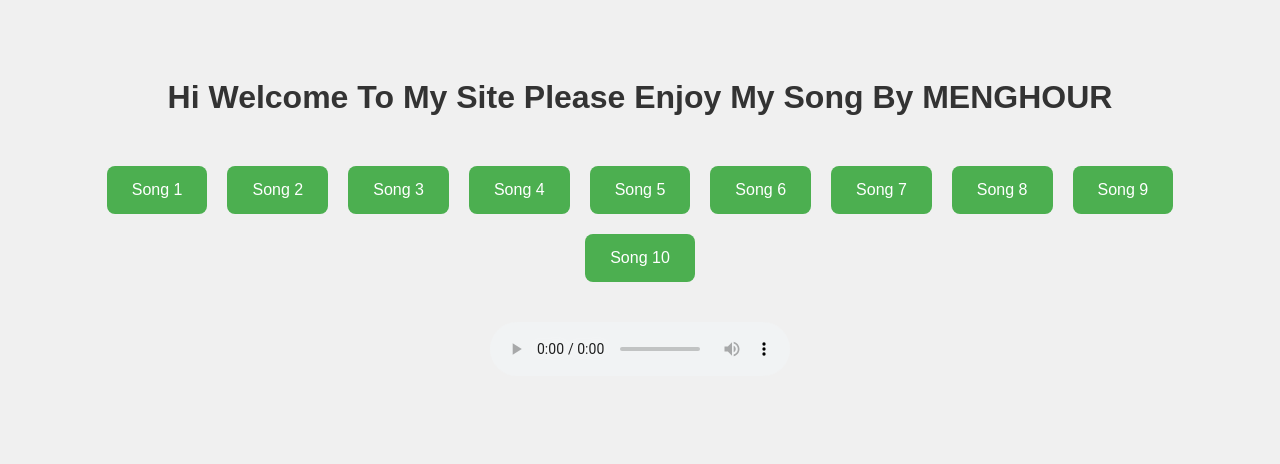
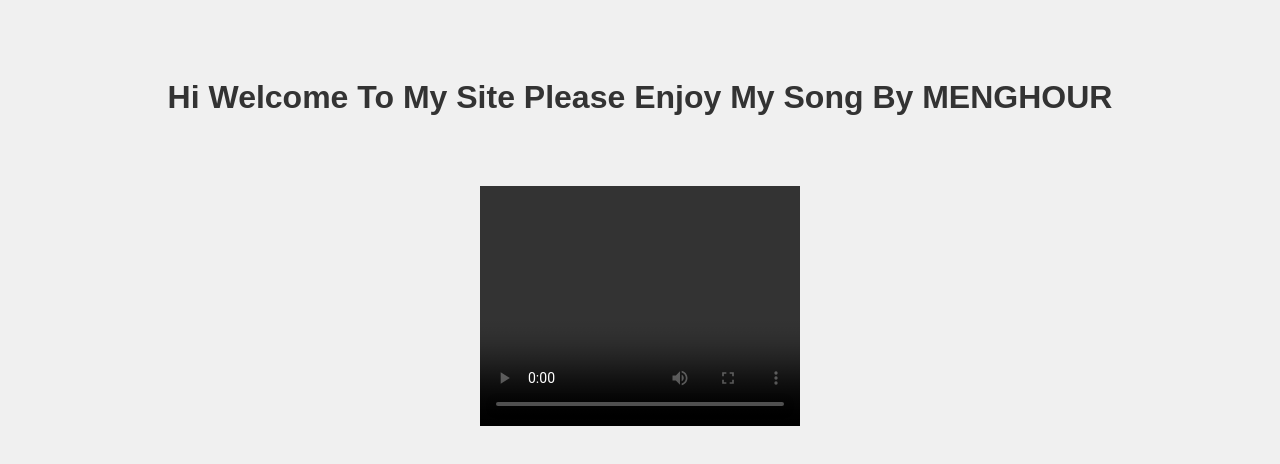
Before and after one commit to MenghourTheKing/SONGS, a plain HTML site: page index.html in a window 1280 px wide. Drawn offline with Linux system fonts and the light colour scheme.

Commit message:
index.html

```diff
--- a/index.html
+++ b/index.html
@@ -29,6 +29,11 @@
     button:hover {
       background-color: #45a049;
     }
+    video {
+      margin-top: 30px;
+      width: 320px;
+      height: 240px;
+    }
   </style>
 </head>
 <body>
@@ -36,27 +41,22 @@
   <h1>Hi Welcome To My Site Please Enjoy My Song By MENGHOUR</h1>
 
   <!-- Buttons for songs -->
-  <div id="buttons">
-    <!-- Buttons will be generated here -->
-  </div>
+  <div id="buttons"></div>
 
-  <!-- Audio player (hidden) -->
-  <audio id="audioPlayer" controls style="margin-top: 30px; width: 300px;"></audio>
+  <!-- Video player -->
+  <video id="videoPlayer" controls></video>
 
   <script>
-    const audioPlayer = document.getElementById('audioPlayer');
+    const videoPlayer = document.getElementById('videoPlayer');
     const buttonsDiv = document.getElementById('buttons');
 
     for (let i = 1; i <= 10; i++) {
       const btn = document.createElement('button');
       btn.textContent = 'Song ' + i;
       btn.onclick = () => {
-        audioPlayer.src = `song${i}.mp3`;
-        audioPlayer.play();
+        videoPlayer.src = `song${i}.mp4`;
+        videoPlayer.play();
       };
       buttonsDiv.appendChild(btn);
     }
-  </script>
-
-</body>
-</html>
+  </scr
```
